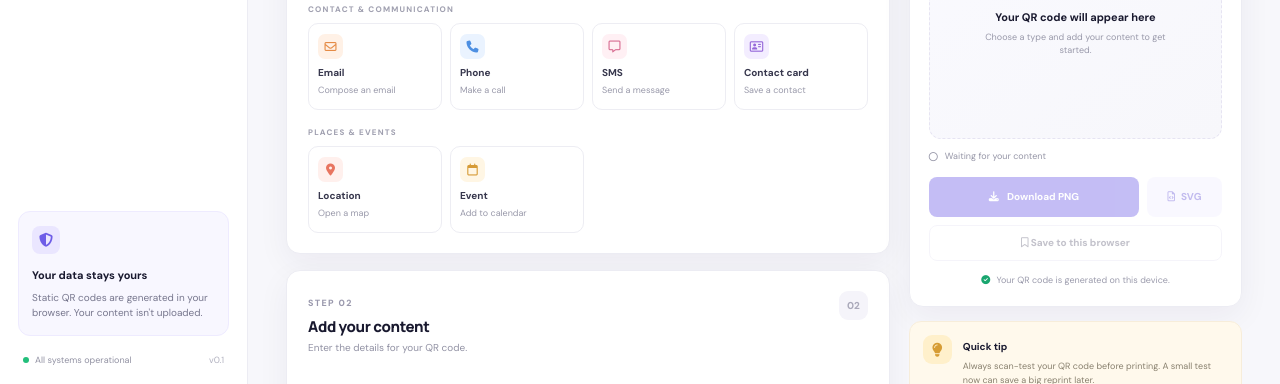
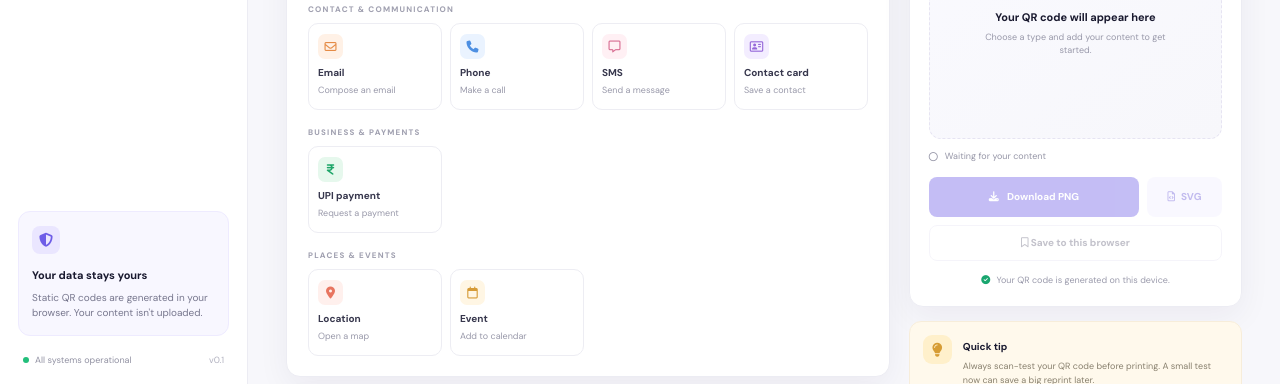
Before and after one commit to tabhishek0001/qrforge, a website: page index.html in a window 1280 px wide. Shown: the part 413-797 px from the top of the page. Drawn offline with nearby package versions, Linux system fonts and the light colour scheme.

Commit message:
feat: add UPI payment QR type to studio selector

```diff
--- a/index.html
+++ b/index.html
@@ -73,6 +73,9 @@
                 <button class="type-card" data-type="sms"><span class="type-icon pink"><i class="fa-regular fa-message"></i></span><span>SMS</span><small>Send a message</small></button>
                 <button class="type-card" data-type="vcard"><span class="type-icon purple"><i class="fa-regular fa-address-card"></i></span><span>Contact card</span><small>Save a contact</small></button>
               </div></div>
+              <div class="type-group"><div class="group-label">BUSINESS & PAYMENTS</div><div class="type-grid">
+                <button class="type-card" data-type="upi"><span class="type-icon green"><i class="fa-solid fa-indian-rupee-sign"></i></span><span>UPI payment</span><small>Request a payment</small></button>
+              </div></div>
               <div class="type-group"><div class="group-label">PLACES & EVENTS</div><div class="type-grid">
                 <button class="type-card" data-type="location"><span class="type-icon red"><i class="fa-solid fa-location-dot"></i></span><span>Location</span><small>Open a map</small></button>
                 <button class="type-card" data-type="event"><span class="type-icon amber"><i class="fa-regular fa-calendar"></i></span><span>Event</span><small>Add to calendar</small></button>
```
